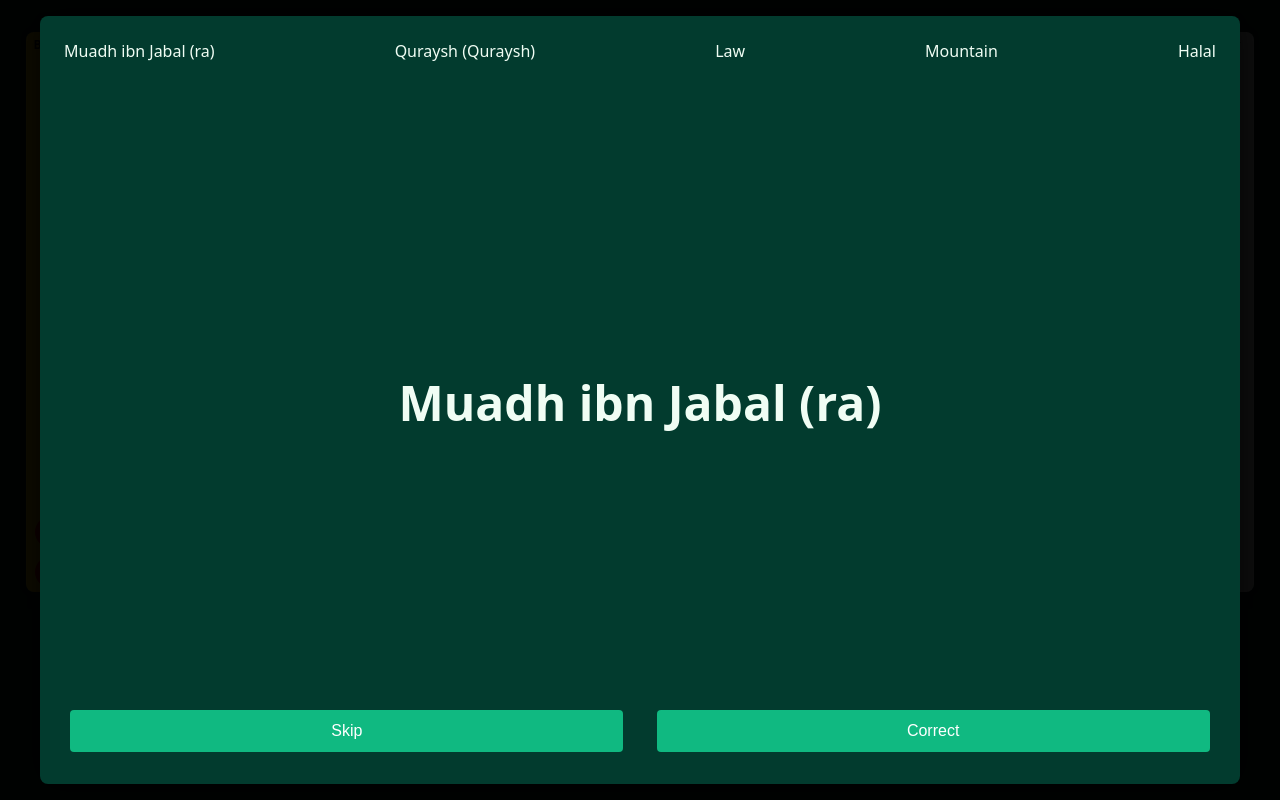
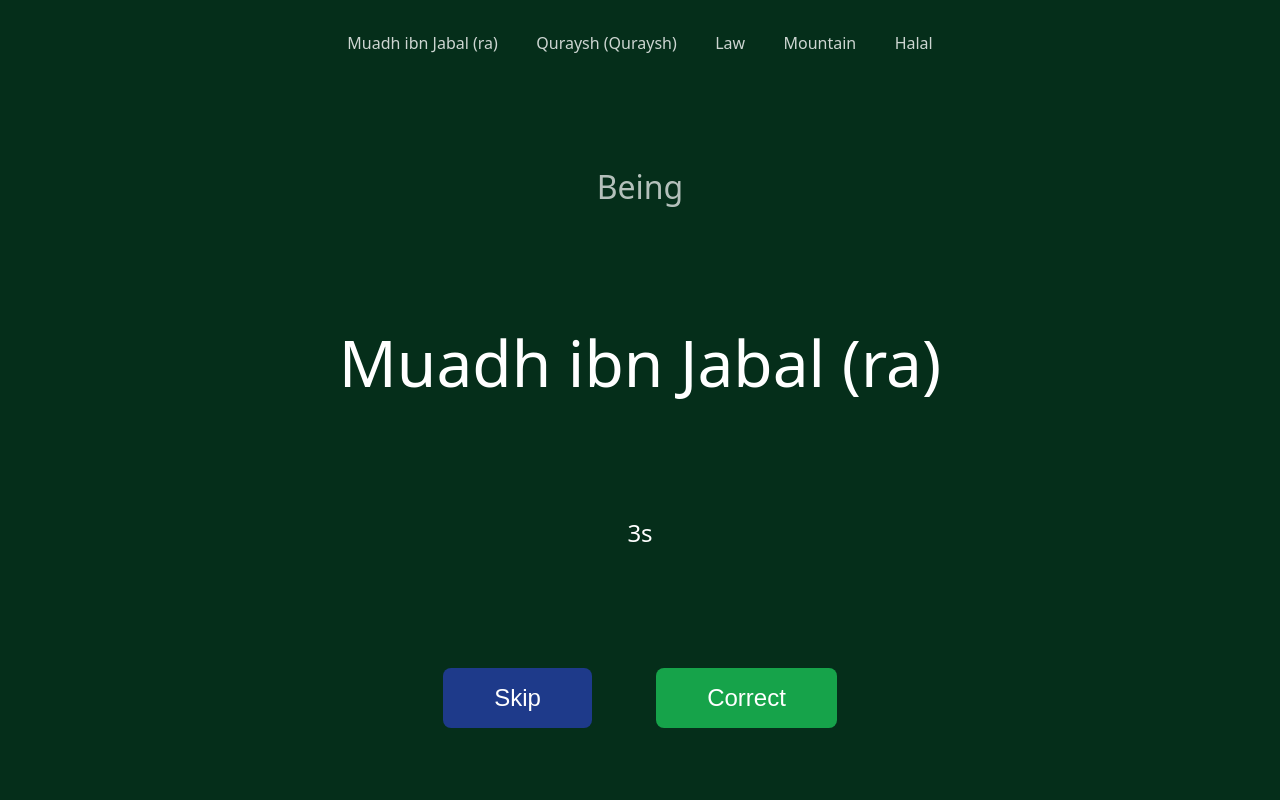
Before and after one commit to usmaan275/Islamic-Articulate, a React (Create React App) app: page /game in a window 1280 px wide. Both pictures are taken after a click on the button "Start Round". Built offline with nearby package versions, Linux system fonts and the light colour scheme.

Commit message:
game fixes

```diff
--- a/src/App.css
+++ b/src/App.css
@@ -97,68 +97,80 @@ button:hover {
   position: relative;
 }
 
-/* --- Card Overlay --- */
 .card-overlay {
   position: fixed;
-  top: 0;
-  left: 0;
-  width: 100vw;
-  height: 100dvh;
-  background-color: rgba(0,0,0,0.95); /* Almost fully black */
+  inset: 0;
+  background: #052e1a; /* dark emerald */
+  color: white;
+  z-index: 9999;
+
+  display: flex;
+  flex-direction: column;
+  align-items: center;
+  justify-content: space-between;
+  padding: 4dvh 4vw;
+}
+
+.card-top {
+  display: flex;
+  gap: 3vw;
+  font-size: 2dvh;
+  opacity: 0.8;
+}
+
+.card-category {
+  font-size: 4dvh;
+  opacity: 0.7;
+}
+
+.card-value {
+  font-size: 8dvh;
+  text-align: center;
+}
+
+.card-timer {
+  font-size: 3dvh;
+}
+
+.card-actions {
+  display: flex;
+  gap: 4vw;
+}
+
+.skip-btn,
+.correct-btn {
+  font-size: 3dvh;
+  padding: 2dvh 4vw;
+  margin-bottom: 5dvh;
+  border-radius: 1dvh;
+  border: none;
+  cursor: pointer;
+}
+
+.skip-btn {
+  background: #1e3a8a;
+  color: white;
+}
+
+.correct-btn {
+  background: #16a34a;
+  color: white;
+}
+
+/* WINNER SCREEN */
+.winner-screen {
+  position: fixed;
+  inset: 0;
+  background: #052e1a;
+  color: white;
+  z-index: 10000;
+
   display: flex;
   align-items: center;
   justify-content: center;
-  z-index: 100;
-}
 
-/* --- Card --- */
-.card {
-  width: 90vw;
-  max-width: 90vw;
-  height: 90dvh;
-  background-color: #023b2e; /* Dark emerald card */
-  border-radius: 1dvh;
-  padding: 3dvh;
-  display: flex;
-  flex-direction: column;
-  justify-content: flex-start;
-  color: #f0fdf4;
-  box-shadow: 0 0 4dvh rgba(0,0,0,0.7);
-  position: relative;
-}
-
-/* Top 5 words */
-.card .top-words {
-  display: flex;
-  justify-content: space-between;
-  flex-wrap: wrap;
-  font-size: 2dvh;
-  margin-bottom: 5dvh;
-}
-
-/* Main word (centered) */
-.card .main-word {
   font-size: 6dvh;
-  font-weight: bold;
   text-align: center;
-  flex-grow: 1;
-  display: flex;
-  align-items: center;
-  justify-content: center;
-}
-
-/* Card buttons at the bottom */
-.card-buttons {
-  display: flex;
-  justify-content: space-between;
-  width: 100%;
-  margin-top: auto;
-}
-
-.card-buttons button {
-  width: 48%;
-  font-size: 2dvh;
-  padding: 1.5dvh;
 }
 
 .space-label {
--- a/src/components/CardOverlay.jsx
+++ b/src/components/CardOverlay.jsx
@@ -1,32 +1,33 @@
-import React from 'react'
-
-export default function CardOverlay({ card, category, onNext, onSkip }) {
-  if (!card) return null
-
-  // Top 5 words
-  const topWords = [card.Being, card.Surah, card.Quality, card.Random, card.Fiqh]
-
-  // Main word depends on the current category
-  const mainWord =
-    category === 'Any'
-      ? topWords[Math.floor(Math.random() * topWords.length)]
-      : card[category]
-
+export default function CardOverlay({
+  card,
+  category,
+  onNext,
+  onSkip,
+  timeLeft,
+}) {
   return (
     <div className="card-overlay">
-      <div className="card">
-        <div className="top-words">
-          {topWords.map((word, idx) => (
-            <span key={idx}>{word}</span>
-          ))}
-        </div>
+      <div className="card-top">
+        <span>{card.Being}</span>
+        <span>{card.Surah}</span>
+        <span>{card.Quality}</span>
+        <span>{card.Random}</span>
+        <span>{card.Fiqh}</span>
+      </div>
 
-        <div className="main-word">{mainWord}</div>
+      <div className="card-category">{category}</div>
 
-        <div className="card-buttons">
-          <button onClick={onSkip}>Skip</button>
-          <button onClick={onNext}>Correct</button>
-        </div>
+      <div className="card-value">{card[category]}</div>
+
+      <div className="card-timer">{timeLeft}s</div>
+
+      <div className="card-actions">
+        <button className="skip-btn" onClick={onSkip}>
+          Skip
+        </button>
+        <button className="correct-btn" onClick={onNext}>
+          Correct
+        </button>
       </div>
     </div>
   )
--- a/src/pages/Game.jsx
+++ b/src/pages/Game.jsx
@@ -3,32 +3,52 @@ import Board from '../components/Board'
 import CardOverlay from '../components/CardOverlay'
 import cards from '../data/cards'
 
+const REAL_CATEGORIES = ['Being', 'Surah', 'Quality', 'Random', 'Fiqh']
+const BOARD_CATEGORIES = [...REAL_CATEGORIES, 'Any']
+const WIN_POSITION = 23
+
 export default function Game() {
-  const teamCount = 2 // can be from route state
+  const teamCount = 2
+
   const [positions, setPositions] = useState(Array(teamCount).fill(0))
   const [currentTeam, setCurrentTeam] = useState(0)
+
   const [currentCardIndex, setCurrentCardIndex] = useState(0)
   const [overlayVisible, setOverlayVisible] = useState(false)
+
   const [points, setPoints] = useState(0)
-  const [timeLeft, setTimeLeft] = useState(30)
+  const [timeLeft, setTimeLeft] = useState(5)
 
-  const boardCategories = ['Being', 'Surah', 'Quality', 'Random', 'Fiqh', 'Any']
+  const [activeCategory, setActiveCategory] = useState(null)
+  const [winner, setWinner] = useState(null)
 
   const currentPosition = positions[currentTeam]
-  const currentCategory = boardCategories[currentPosition % boardCategories.length]
+  const boardCategory =
+    BOARD_CATEGORIES[currentPosition % BOARD_CATEGORIES.length]
 
   const currentCard = cards[currentCardIndex]
 
-  // Start round
+  /* START ROUND */
   const startRound = () => {
+    if (winner !== null) return
+
     const randomStart = Math.floor(Math.random() * cards.length)
     setCurrentCardIndex(randomStart)
+
+    if (boardCategory === 'Any') {
+      const randomCategory =
+        REAL_CATEGORIES[Math.floor(Math.random() * REAL_CATEGORIES.length)]
+      setActiveCategory(randomCategory)
+    } else {
+      setActiveCategory(boardCategory)
+    }
+
     setOverlayVisible(true)
     setPoints(0)
-    setTimeLeft(30)
+    setTimeLeft(5)
   }
 
-  // Timer effect
+  /* TIMER */
   useEffect(() => {
     if (!overlayVisible) return
     if (timeLeft <= 0) return
@@ -40,50 +60,81 @@ export default function Game() {
     return () => clearInterval(timer)
   }, [overlayVisible, timeLeft])
 
-  // Move to next card
+  /* NEXT CARD */
   const nextCard = (correct = false) => {
     if (correct) setPoints((prev) => prev + 1)
-    const nextIndex = (currentCardIndex + 1) % cards.length
-    setCurrentCardIndex(nextIndex)
+
+    setCurrentCardIndex((prev) => (prev + 1) % cards.length)
+
+    // 🔥 Any = new random category every card
+    if (boardCategory === 'Any') {
+      setActiveCategory(REAL_CATEGORIES[Math.floor(Math.random() * REAL_CATEGORIES.length)])
+    }
   }
 
-  // Skip allowed infinitely
   const handleSkip = () => nextCard(false)
+  const handleCorrect = () => nextCard(true)
 
-  // End round
+  /* END ROUND */
   const endRound = () => {
     const newPositions = [...positions]
     newPositions[currentTeam] += points
+
+    if (newPositions[currentTeam] >= WIN_POSITION) {
+      setPositions(newPositions)
+      setWinner(currentTeam)
+      setOverlayVisible(false)
+      return
+    }
+
     setPositions(newPositions)
-
     setCurrentTeam((prev) => (prev + 1) % teamCount)
     setOverlayVisible(false)
     setPoints(0)
-    setTimeLeft(30)
+    setTimeLeft(5)
+    setActiveCategory(null)
   }
 
-  // Auto end round when timer reaches 0
+  /* AUTO END ROUND */
   useEffect(() => {
-    if (overlayVisible && timeLeft <= 0) endRound()
+    if (overlayVisible && timeLeft <= 0) {
+      endRound()
+    }
   }, [timeLeft, overlayVisible])
 
   return (
     <div className="screen">
       <Board positions={positions} teamCount={teamCount} />
+
       <div className="bottom">
-        <p>
-          Team {currentTeam + 1}'s turn. Time left: {timeLeft}s
-        </p>
-        {!overlayVisible && <button onClick={startRound}>Start Round</button>}
+        {winner === null ? (
+          <>
+            <p>
+              Team {currentTeam + 1}'s turn — Time left: {timeLeft}s
+            </p>
+            {!overlayVisible && (
+              <button onClick={startRound}>Start Round</button>
+            )}
+          </>
+        ) : (
+          <p>Game Over</p>
+        )}
       </div>
 
-      {overlayVisible && (
+      {overlayVisible && activeCategory && (
         <CardOverlay
           card={currentCard}
-          category={currentCategory}
-          onNext={() => nextCard(true)}
+          category={activeCategory}
+          onNext={handleCorrect}
           onSkip={handleSkip}
+          timeLeft={timeLeft}
         />
+      )}
+
+      {winner !== null && (
+        <div className="winner-screen">
+          🎉 Team {winner + 1} Wins! 🎉
+        </div>
       )}
     </div>
   )
```
Also changed, not shown: src/data/cards.js (+84 -84 lines).
